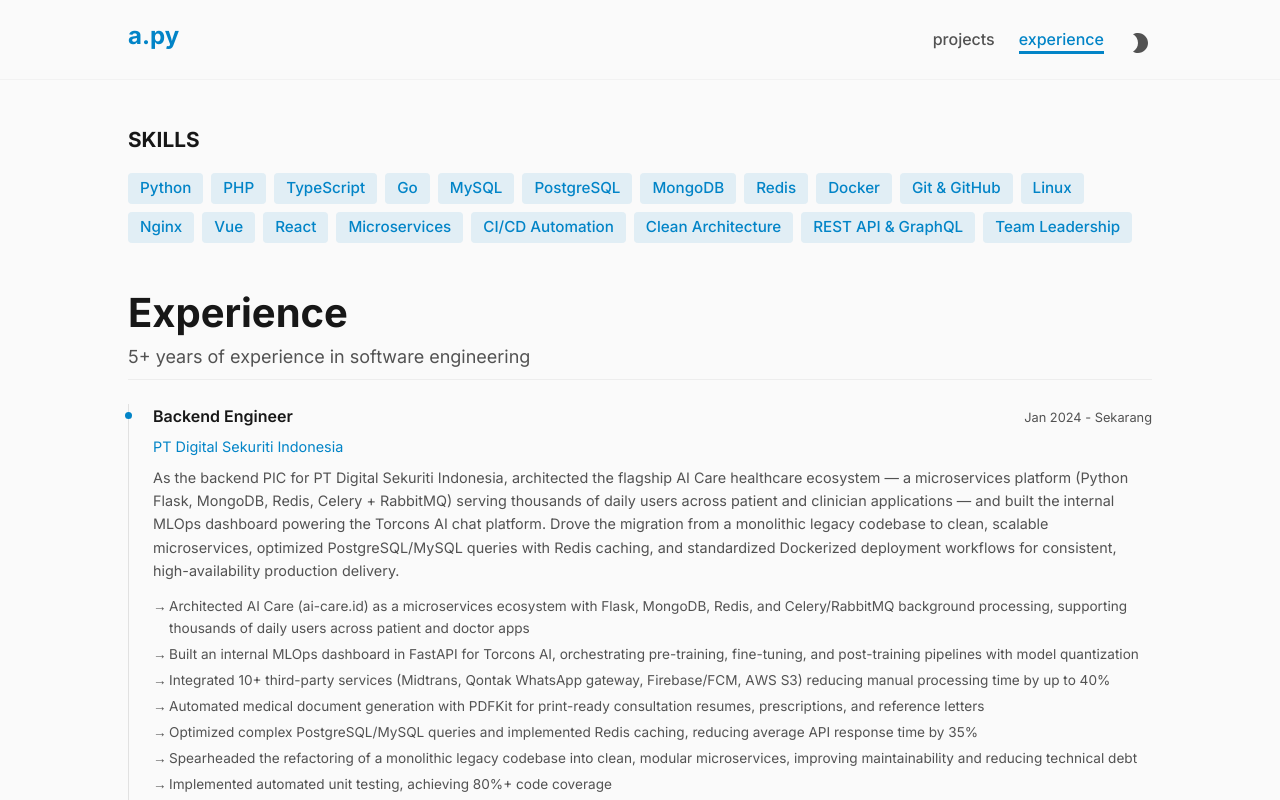
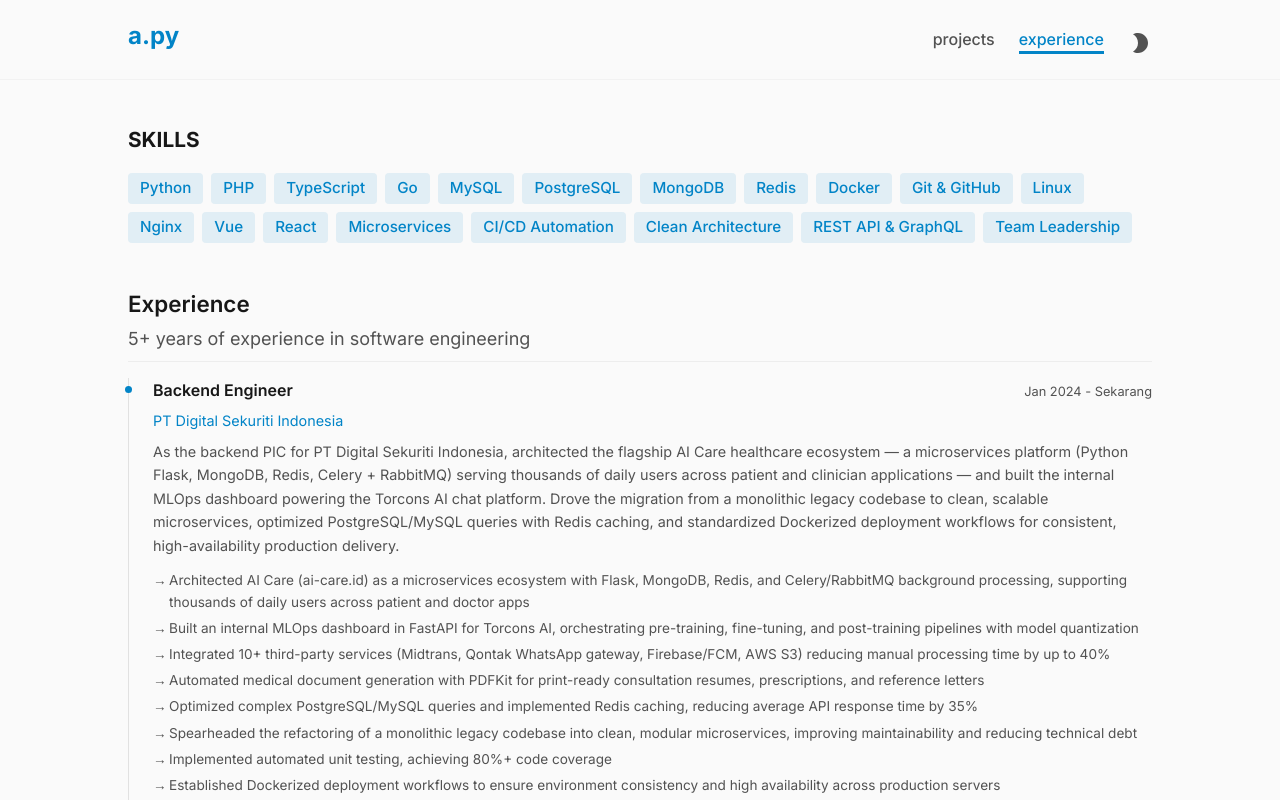
Before and after one commit to agungprsty/agungprsty.github.io, a React (Vite) app: page /experience in a window 1280 px wide. Shown: the top 800 px of the page. Built offline with nearby package versions, Linux system fonts and the light colour scheme.

Commit message:
fix: simplify experience header

```diff
--- a/src/pages/Experience.tsx
+++ b/src/pages/Experience.tsx
@@ -9,10 +9,10 @@ const Experience = () => {
       <Skills />
 
       <section id="experience-timeline" className="section mt-12">
-        <section id="experience-header" className="section mb-6 pb-2 border-b border-black/5">
-          <h1 className="mb-2 text-2xl font-bold text-fg-alt dark:text-white sm:text-3xl md:text-4xl lg:text-[2.5rem]">
+        <section id="experience-header" className="section mb-4 pb-2 border-b border-black/5">
+          <h2 className="mb-2 text-[1.4rem] font-semibold text-fg-alt dark:text-white">
             Experience
-          </h1>
+          </h2>
           <p className="text-base text-fg dark:text-[#888] sm:text-lg">
             5+ years of experience in software engineering
           </p>
```
